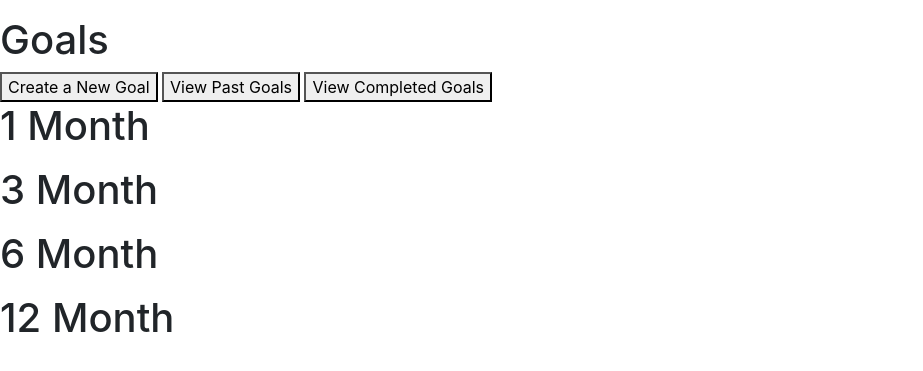
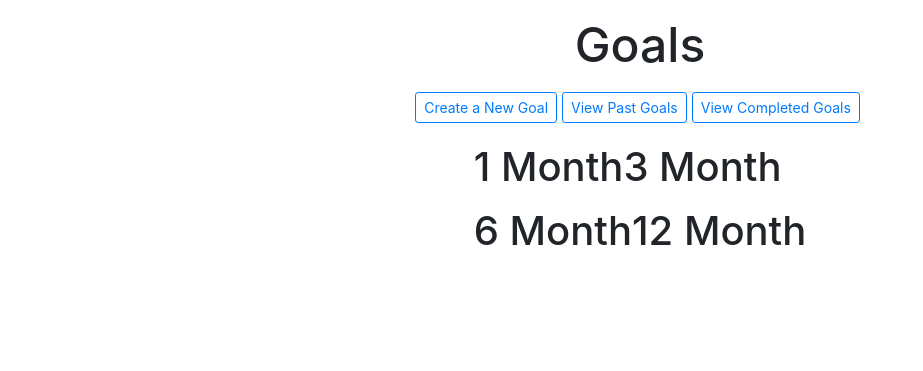
Before and after one commit to tyler-simeone/FundsTracker, a Django app: page /goals/ in a window 1280 px wide. Shown: the part 24-395 px from the top of the page, without its empty margins (0-923 px from the left). Run offline with Django 3.2, Linux system fonts and the light colour scheme; the visitor is signed in with stand-in values (Sample User, id 1); data that the repository does not hold is empty; parts of the project's set-up code (start-up, migrations or seed data) failed here and were passed over; some libraries are stand-ins or nearby versions.

Commit message:
basic styling for goal list complete

```diff
--- a/fundstrackerproject/fundstrackerapp/static/styles/goals.css
+++ b/fundstrackerproject/fundstrackerapp/static/styles/goals.css
@@ -0,0 +1,36 @@
+.current_goals_list {
+    display: flex;
+    flex-direction: column;
+    align-items: center;
+}
+
+.nav_links {
+    display: flex;
+    margin-top: 10px;
+    margin-bottom: 10px;
+}
+
+.goals_header {
+    font-size: 3em;
+}
+
+.goal_list__container {
+    margin-top: 10px;
+}
+
+.goal__container {
+    margin-top: 5px;
+}
+
+.buttons__container {
+    display: flex;
+}
+
+button:first-of-type {
+    margin-right: 5px;
+}
+
+.one_three_month_goals__container,
+.six_twelve_month_goals__container {
+    display: flex;
+}
--- a/fundstrackerproject/fundstrackerapp/templates/goals/list.html
+++ b/fundstrackerproject/fundstrackerapp/templates/goals/list.html
@@ -6,13 +6,16 @@
 {% endblock %}
 
 {% block content %}
-    <div>
-        <h1>Goals</h1>
-        <a href="{% url 'fundstrackerapp:goal_form' %}"><button>Create a New Goal</button></a>
-        <a href="{% url 'fundstrackerapp:past_goals_list' %}"><button>View Past Goals</button></a>
-        <a href="{% url 'fundstrackerapp:goal_completed_list' %}"><button>View Completed Goals</button></a>
+    <div class="current_goals_list">
+        <h1 class="goals_header">Goals</h1>
+        <div class="nav_links">
+            <a href="{% url 'fundstrackerapp:goal_form' %}"><button class="btn btn-outline-primary btn-sm">Create a New Goal</button></a>
+            <a href="{% url 'fundstrackerapp:past_goals_list' %}"><button class="btn btn-outline-primary btn-sm">View Past Goals</button></a>
+            <a href="{% url 'fundstrackerapp:goal_completed_list' %}"><button class="btn btn-outline-primary btn-sm">View Completed Goals</button></a>
+        </div>
 
         <div class="goal_list__container">
+            <div class="one_three_month_goals__container">
                 <section class="one_month_goals">
                     <h1>1 Month</h1>
                     <ul>
@@ -23,10 +26,11 @@
                                         <li>{{ goal.goal }}</li>
                                     </a>
                                     <span>Created: {{ goal.created_at }}</span>
+                                    <div class="buttons__container">
                                         <form action="{% url 'fundstrackerapp:goal_completed' goal.id %}" method="post">
                                             {% csrf_token %}
                                             <input type="hidden" name="actual_method" value="PUT" />
-                                    <button type="submit">Completed</button>
+                                            <button class="btn btn-success btn-sm" type="submit">Completed</button>
                                         </form>
                                         {% if goal.entry_count %}
                                             <a href="{% url 'fundstrackerapp:journal_entry_details' goal.id %}">
@@ -37,6 +41,7 @@
                                             </button>
                                             </a>
                                         {% endif %}
+                                    </div>
                                 </div>
                             {% endif %}
                         {% endfor %}
@@ -53,10 +58,11 @@
                                         <li>{{ goal.goal }}</li>
                                     </a>
                                     <span>Created: {{ goal.created_at }}</span>
+                                    <div class="buttons__container">
                                         <form action="{% url 'fundstrackerapp:goal_completed' goal.id %}" method="post">
                                             {% csrf_token %}
                                             <input type="hidden" name="actual_method" value="PUT" />
-                                    <button type="submit">Completed</button>
+                                            <button class="btn btn-success btn-sm" type="submit">Completed</button>
                                         </form>
                                         {% if goal.entry_count %}
                                             <a href="{% url 'fundstrackerapp:journal_entry_details' goal.id %}">
@@ -68,11 +74,14 @@
                                             </a>
                                         {% endif %}
                                     </div>
+                                </div>
                             {% endif %}
                         {% endfor %}
                     </ul>
                 </section>
+            </div>
 
+            <div class="six_twelve_month_goals__container">
                 <section class="six_month_goals">
                     <h1>6 Month</h1>
                     <ul>
@@ -83,10 +92,11 @@
                                         <li>{{ goal.goal }}</li>
                                     </a>
                                     <span>Created: {{ goal.created_at }}</span>
+                                    <div class="buttons__container">
                                         <form action="{% url 'fundstrackerapp:goal_completed' goal.id %}" method="post">
                                             {% csrf_token %}
                                             <input type="hidden" name="actual_method" value="PUT" />
-                                    <button type="submit">Completed</button>
+                                            <button class="btn btn-success btn-sm" type="submit">Completed</button>
                                         </form>
                                         {% if goal.entry_count %}
                                             <a href="{% url 'fundstrackerapp:journal_entry_details' goal.id %}">
@@ -97,6 +107,7 @@
                                             </button>
                                             </a>
                                         {% endif %}
+                                    </div>
                                 </div>
                             {% endif %}
                         {% endfor %}
@@ -113,10 +124,11 @@
                                         <li>{{ goal.goal }}</li>
                                     </a>
                                     <span>Created: {{ goal.created_at }}</span>
+                                    <div class="buttons__container">
                                         <form action="{% url 'fundstrackerapp:goal_completed' goal.id %}" method="post">
                                             {% csrf_token %}
                                             <input type="hidden" name="actual_method" value="PUT" />
-                                    <button type="submit">Completed</button>
+                                            <button class="btn btn-success btn-sm" type="submit">Completed</button>
                                         </form>
                                         {% if goal.entry_count %}
                                             <a href="{% url 'fundstrackerapp:journal_entry_details' goal.id %}">
@@ -128,10 +140,12 @@
                                             </a>
                                         {% endif %}
                                     </div>
+                                </div>
                             {% endif %}
                         {% endfor %}
                     </ul>
                 </section>
             </div>
+        </div>
     <div>
 {% endblock %}
```
Lines whose indentation alone changed are shown as unchanged.
